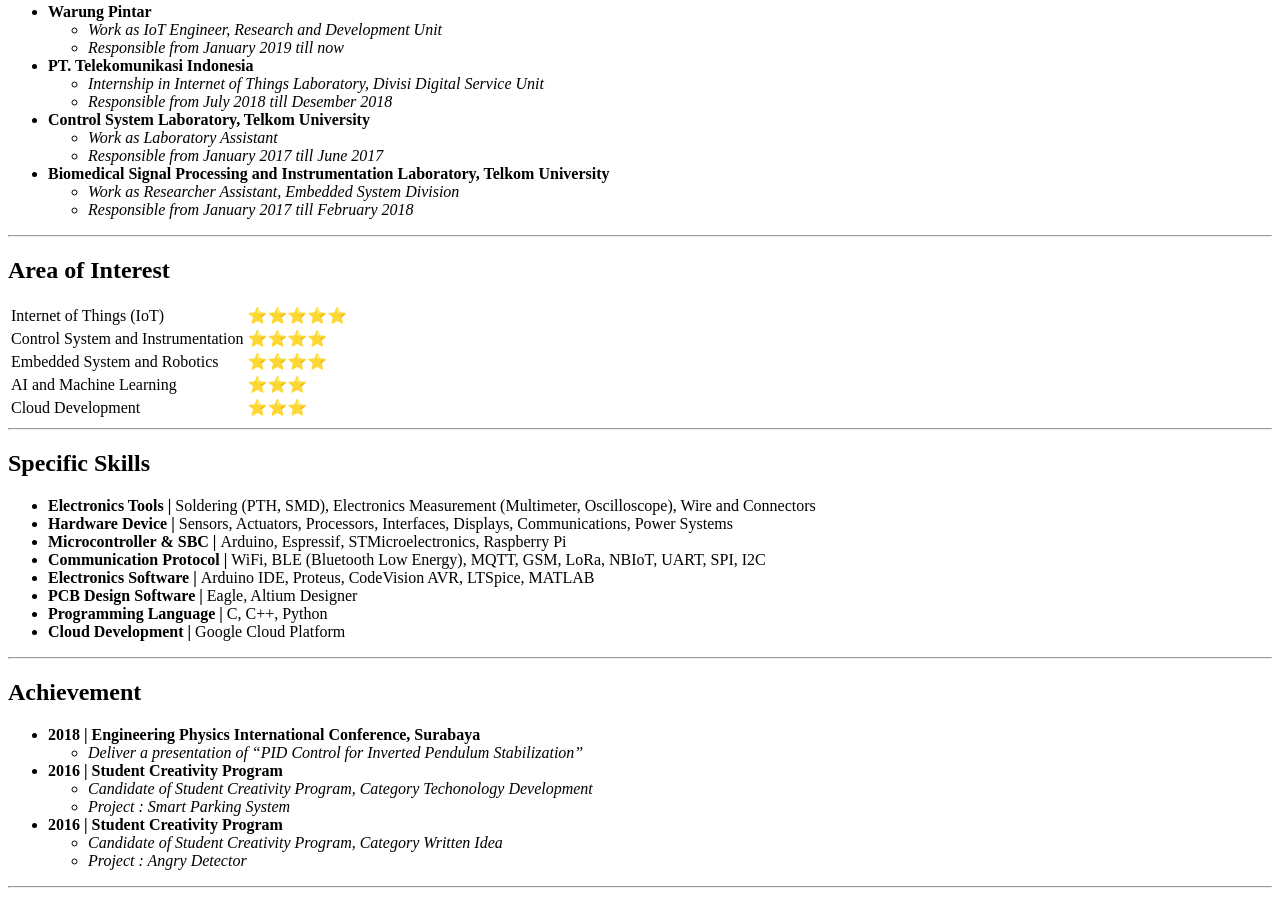
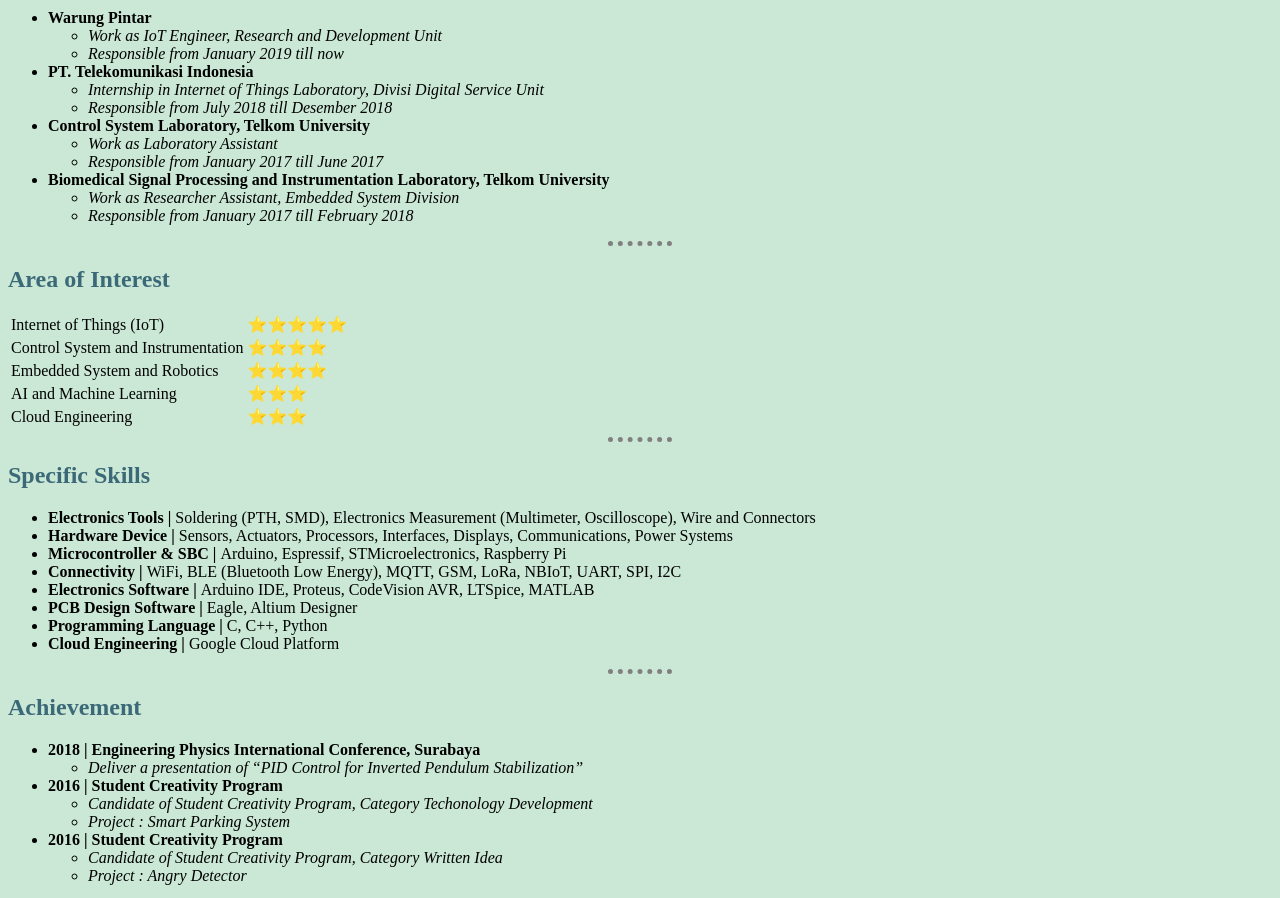
Before and after one commit to elvandry13/cv, a plain HTML site: page index.html in a window 1280 px wide. Shown: the part 614-1512 px from the top of the page. Drawn offline with Linux system fonts and the light colour scheme.

Commit message:
add css file

```diff
--- /dev/null
+++ b/css/styles.css
@@ -0,0 +1,18 @@
+body {
+    background-color: #cae8d5;
+}
+
+hr {
+    border-style: dotted none none;
+    border-color: grey;
+    border-width: 5px;
+    width: 5%;
+}
+
+h1 {
+    color: #3b6978;
+}
+
+h2 {
+    color: #3b6978;
+}
--- a/index.html
+++ b/index.html
@@ -5,6 +5,7 @@
     <meta charset="UTF-8">
     <meta name="viewport" content="width=device-width, initial-scale=1.0">
     <title>Elvandry Ghiffary</title>
+    <link rel="stylesheet" href="css/styles.css">
 </head>
 
 <body>
@@ -104,7 +105,7 @@
             <td>⭐⭐⭐</td>
         </tr>
         <tr>
-            <td>Cloud Development</td>
+            <td>Cloud Engineering</td>
             <td>⭐⭐⭐</td>
         </tr>
     </table>
@@ -117,12 +118,12 @@
         <li><strong>Hardware Device | </strong>Sensors, Actuators, Processors, Interfaces, Displays, Communications,
             Power Systems</li>
         <li><strong>Microcontroller & SBC | </strong>Arduino, Espressif, STMicroelectronics, Raspberry Pi</li>
-        <li><strong>Communication Protocol | </strong>WiFi, BLE (Bluetooth Low Energy), MQTT, GSM, LoRa, NBIoT, UART,
+        <li><strong>Connectivity | </strong>WiFi, BLE (Bluetooth Low Energy), MQTT, GSM, LoRa, NBIoT, UART,
             SPI, I2C</li>
         <li><strong>Electronics Software | </strong>Arduino IDE, Proteus, CodeVision AVR, LTSpice, MATLAB</li>
         <li><strong>PCB Design Software | </strong>Eagle, Altium Designer</li>
         <li><strong>Programming Language | </strong>C, C++, Python</li>
-        <li><strong>Cloud Development | </strong>Google Cloud Platform</li>
+        <li><strong>Cloud Engineering | </strong>Google Cloud Platform</li>
     </ul>
     <hr>
 
```
